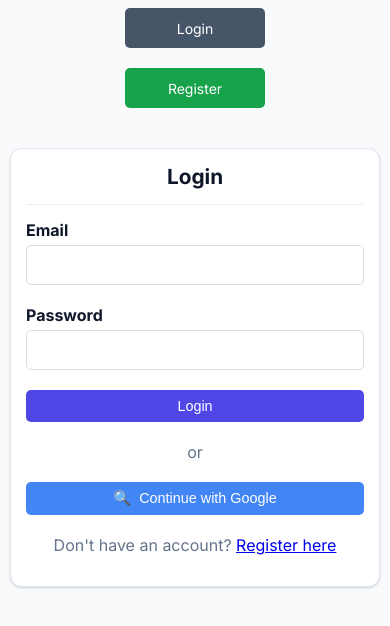
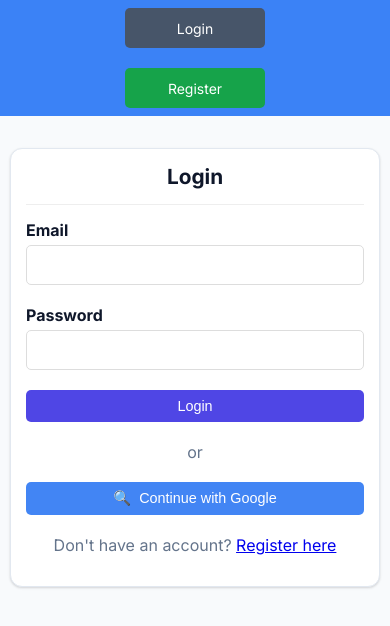
Before and after one commit to yihhan/coaching-calendar-app, a React (Create React App) app in the folder client/: page /login in a window 390 px wide. Shown: the top 626 px of the page. Built offline with nearby package versions, Linux system fonts and the light colour scheme; the HTML template or start-up script is replaced by a standard one.

Commit message:
fix: restore blue background and add mobile detection debugging

```diff
--- a/client/src/components/Navbar.js
+++ b/client/src/components/Navbar.js
@@ -13,7 +13,9 @@ const Navbar = () => {
   // Mobile detection
   useEffect(() => {
     const checkMobile = () => {
-      setIsMobile(window.innerWidth <= 768);
+      const isMobileDevice = window.innerWidth <= 768;
+      console.log('Screen width:', window.innerWidth, 'Is mobile:', isMobileDevice);
+      setIsMobile(isMobileDevice);
     };
 
     checkMobile();
@@ -69,7 +71,7 @@ const Navbar = () => {
   };
 
   return (
-    <nav className="navbar navbar-expand-lg navbar-dark bg-primary">
+    <nav className="navbar navbar-expand-lg navbar-dark bg-primary" style={{ backgroundColor: '#3b82f6' }}>
       <div className="container">
         <div className="d-flex justify-content-between align-items-center">
 
```
